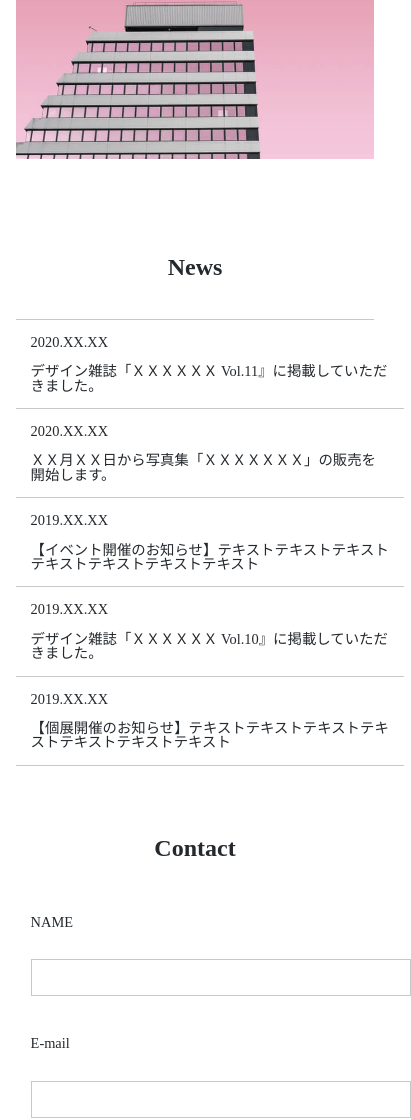
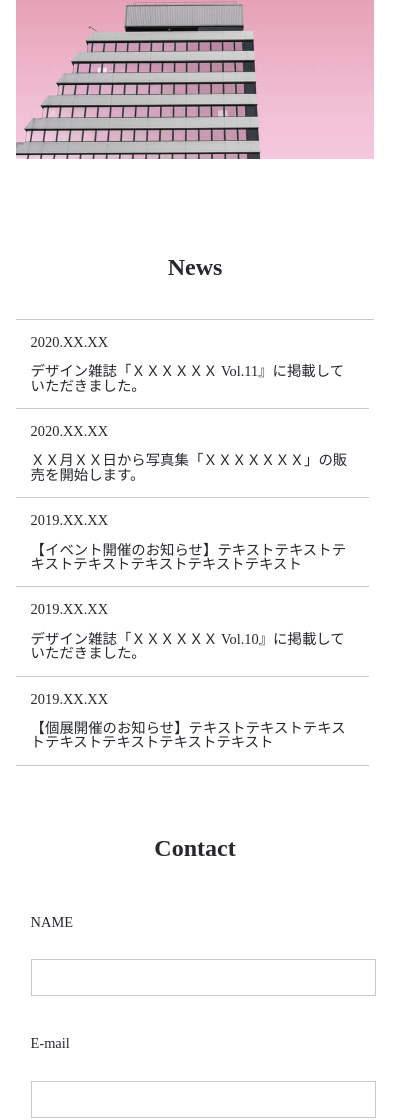
Before and after one commit to rio117/My-Work-Portfolio, a plain HTML site: page index.html in a window 390 px wide. Shown: the part 2500-3620 px from the top of the page, 411 px wide, since content can reach past the window. Drawn offline with Linux system fonts and the light colour scheme.

Commit message:
css change

```diff
--- a/css/style.css
+++ b/css/style.css
@@ -222,7 +222,7 @@ footer p{
 /*-----------------------------------------------------------
 sp
 -----------------------------------------------------------*/
-@media  screen and (max-width: 600px) {
+@media  screen and (max-width: 500px) {
     .wrapper{
         margin-bottom: 70px;
     }
@@ -272,12 +272,12 @@ news
         flex-direction: column;
     }
     #news dt{
-        width: 100%;
+        width: 90%;
         border-bottom: none;
         padding-bottom: 0;
     }
     #news dd{
-        width: 100%;
+        width: 90%;
     }
 /*-----------------------------------------------------------
 contact
@@ -286,9 +286,9 @@ contact
         flex-direction: column;
     }
     #contact dt{
-        width: 100%;
+        width: 90%;
     }
     #contact dd{
-        width: 100%;
+        width: 90%;
     }
 }
```
